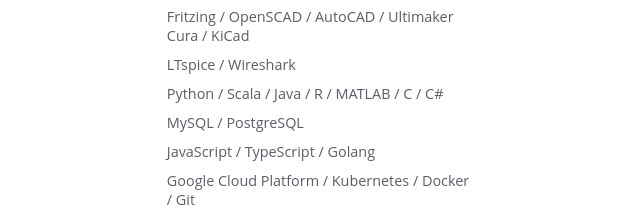
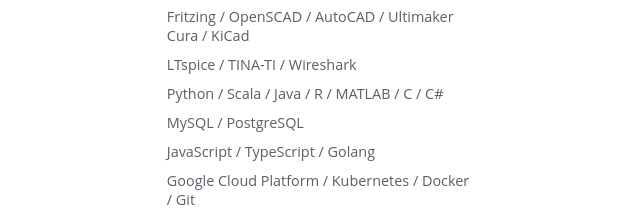
Before and after one commit to jiaw1/jiaw1.github.io, a plain HTML site: page resume.html in a window 1280 px wide. Shown: the part 2920-3140 px from the top of the page, 550-1190 px from the left. Drawn offline with nearby package versions, Linux system fonts and the light colour scheme.

Commit message:
Update resume.html

```diff
--- a/resume.html
+++ b/resume.html
@@ -135,7 +135,7 @@
 										<p>Microsoft Office / WordPress / Canva / Figma</p>
 									    <p>Arduino IDE / Processing IDE / Unity Hub </p>
 									    <p>Fritzing / OpenSCAD / AutoCAD / Ultimaker Cura / KiCad</p>
-									    <p>LTspice / Wireshark</p>
+									    <p>LTspice / TINA-TI / Wireshark</p>
 										<p>Python / Scala / Java / R / MATLAB / C / C#</p>
 										<p>MySQL / PostgreSQL</p>
 										<p>JavaScript / TypeScript / Golang</p>
```
